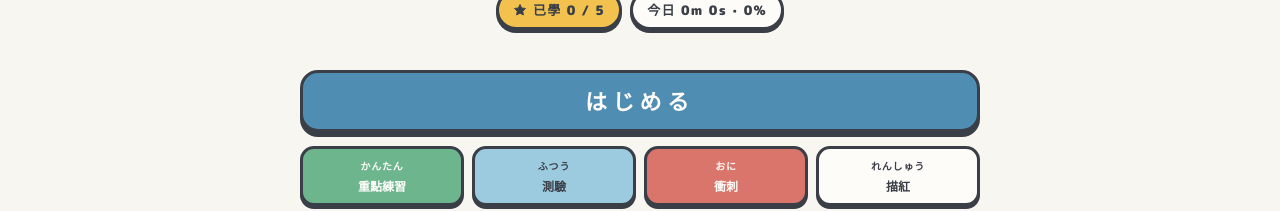
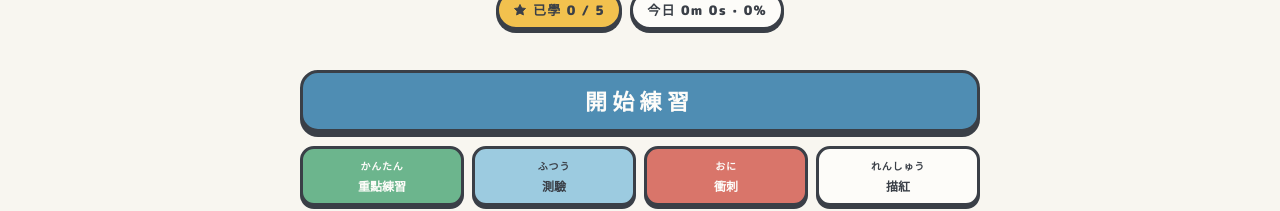
Before and after one commit to aa910113/dojo, a Nuxt app: page / in a window 1280 px wide. Shown: the part 410-621 px from the top of the page. Built offline with nearby package versions, Linux system fonts and the light colour scheme; a web font is replaced by a local one.

Commit message:
Label the home start button 開始練習
Co-Authored-By: Claude Fable 5.1 <noreply@anthropic.com>

```diff
--- a/pages/index.vue
+++ b/pages/index.vue
@@ -1264,7 +1264,7 @@ const examCountdown = computed(() => {
           </div>
         </div>
 
-        <button class="start-btn disp" @click="startFocus">はじめる</button>
+        <button class="start-btn disp" @click="startFocus">開始練習</button>
 
         <div class="mode-grid">
           <button class="mode-pill mode-easy" @click="startFocus">
```
